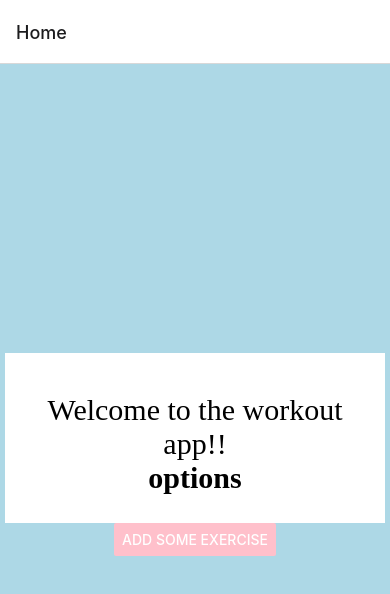
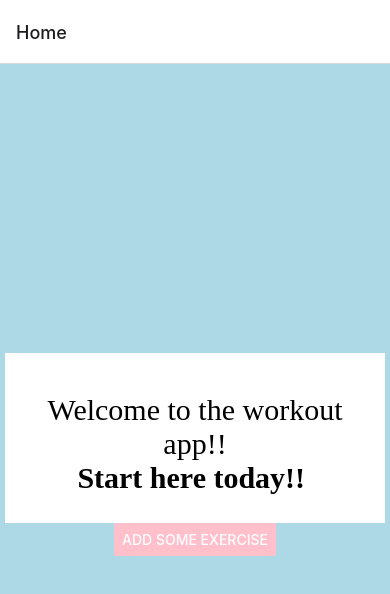
Before and after one commit to lmelo031/MobilePortfolio2, a React Native app in the folder portfolio2/: screen /Home in a window 390 px wide. Shown: the top 594 px of the page. Built offline with nearby package versions, Linux system fonts and the light colour scheme.

Commit message:
April 24, 2022 6:09 PM

```diff
--- a/portfolio2/HomeScreen.js
+++ b/portfolio2/HomeScreen.js
@@ -11,7 +11,7 @@ class HomeScreen extends React.Component {
         <Text style={styles.rectangle}>
         Welcome to the workout app!!
         <br></br>
-        <b>options</b>
+        <b>Start here today!! </b>
         </Text>
         <Button
           title="Add some exercise"
```
